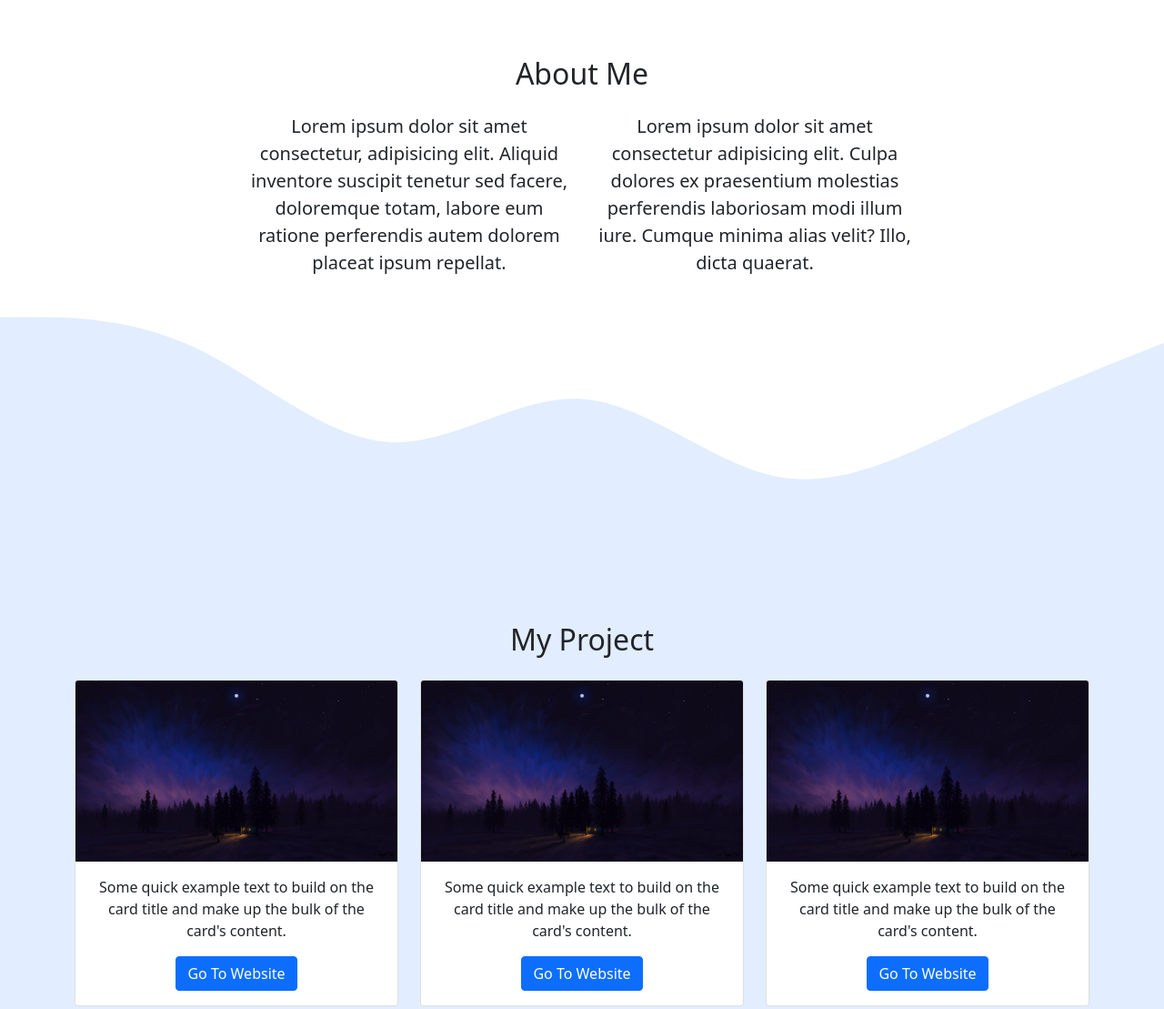
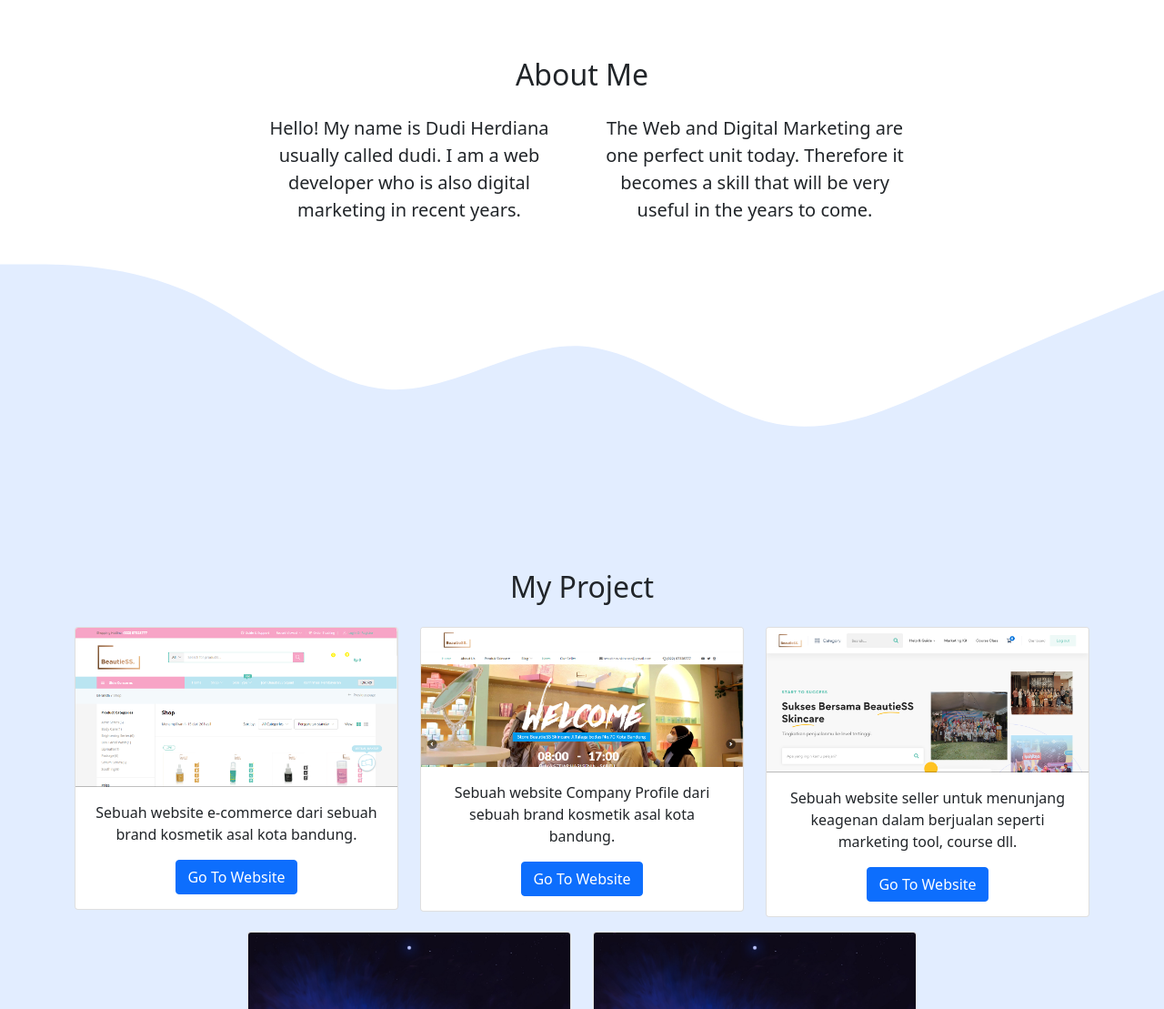
Before and after one commit to dudiherdiana28/dudiherdiana28.github.io, a plain HTML site: page index.html in a window 1280 px wide. Shown: the part 820-1929 px from the top of the page at 91% size. Drawn offline with nearby package versions, Linux system fonts and the light colour scheme.

Commit message:
mengupdate beberapa tampilan

```diff
--- a/index.html
+++ b/index.html
@@ -18,7 +18,7 @@
     <!-- Navbar -->
     <nav class="navbar sticky-top navbar-expand-lg navbar-dark bg-primary shadow-sm">
       <div class="container">
-        <a class="navbar-brand" href="#">My Portofolio</a>
+        <a class="navbar-brand" href="#">Dudi Herdiana</a>
         <button class="navbar-toggler" type="button" data-bs-toggle="collapse" data-bs-target="#navbarNavAltMarkup" aria-controls="navbarNavAltMarkup" aria-expanded="false" aria-label="Toggle navigation">
           <span class="navbar-toggler-icon"></span>
         </button>
@@ -39,8 +39,12 @@
       <img src="img/profile.jpg" class="rounded-circle img-thumbnail" alt="my-profile" width="180px" />
       <h1 class="display-4">Dudi Herdiana</h1>
       <p class="lead"></p>
-      <p>Sosial Media</p>
-      <p class="sosial-media ml-3"><i class="bi bi-instagram"></i><i class="bi bi-linkedin"></i></p>
+      <p class="sosial-text">Sosial Media</p>
+      <p class="sosial-media ml-3">
+        <a href="https://www.instagram.com/dudiherdiana28/"><img src="img/icon/instagram.png" width="24p" class="img-fluid img-thumbnail" /></a>
+        <a href="https://id.linkedin.com/in/dudiherdiana28"><img src="img/icon/linkedin.png" width="24p" class="img-fluid img-thumbnail" /></a>
+        <a href="mailto:azherdiana@gmail.com"><img src="img/icon/mail.png" width="24p" class="img-fluid img-thumbnail" /></a>
+      </p>
       <svg xmlns="http://www.w3.org/2000/svg" viewBox="0 0 1440 320">
         <path
           fill="#FFFFFF"
@@ -61,10 +65,10 @@
         </div>
         <div class="row justify-content-center fs-5 text-center">
           <div class="col-md-4" data-aos="fade-right" data-aos-duration="2000">
-            <p>Lorem ipsum dolor sit amet consectetur, adipisicing elit. Aliquid inventore suscipit tenetur sed facere, doloremque totam, labore eum ratione perferendis autem dolorem placeat ipsum repellat.</p>
+            <p>Hello! My name is Dudi Herdiana usually called dudi. I am a web developer who is also digital marketing in recent years.</p>
           </div>
           <div class="col-md-4" data-aos="fade-left" data-aos-duration="2000" data-aos-delay="200">
-            <p>Lorem ipsum dolor sit amet consectetur adipisicing elit. Culpa dolores ex praesentium molestias perferendis laboriosam modi illum iure. Cumque minima alias velit? Illo, dicta quaerat.</p>
+            <p>The Web and Digital Marketing are one perfect unit today. Therefore it becomes a skill that will be very useful in the years to come.</p>
           </div>
         </div>
       </div>
@@ -89,27 +93,27 @@
         <div class="row justify-content-center">
           <div class="col-md-4 mb-3 text-center" data-aos="flip-left" data-aos-duration="500">
             <div class="card">
-              <img src="img/project.JPG" class="card-img-top" alt="project 1" />
+              <img src="img/project 1.PNG" class="card-img-top" alt="project 1" />
               <div class="card-body">
-                <p class="card-text">Some quick example text to build on the card title and make up the bulk of the card's content.</p>
+                <p class="card-text">Sebuah website e-commerce dari sebuah brand kosmetik asal kota bandung.</p>
                 <a href="https://beautiess.co.id/" class="btn btn-primary" target="_blank">Go To Website</a>
               </div>
             </div>
           </div>
           <div class="col-md-4 mb-3 text-center" data-aos="flip-left" data-aos-duration="500" data-aos-delay="100">
             <div class="card">
-              <img src="img/project.JPG" class="card-img-top" alt="project 2" />
+              <img src="img/project_2.PNG" class="card-img-top" alt="project 2" />
               <div class="card-body">
-                <p class="card-text">Some quick example text to build on the card title and make up the bulk of the card's content.</p>
+                <p class="card-text">Sebuah website Company Profile dari sebuah brand kosmetik asal kota bandung.</p>
                 <a href="https://beautiessskincare.com/" class="btn btn-primary" target="_blank">Go To Website</a>
               </div>
             </div>
           </div>
           <div class="col-md-4 mb-3 text-center" data-aos="flip-left" data-aos-duration="500" data-aos-delay="200">
             <div class="card">
-              <img src="img/project.JPG" class="card-img-top" alt="project 3" />
+              <img src="img/project_3.PNG" class="card-img-top" alt="project 3" />
               <div class="card-body">
-                <p class="card-text">Some quick example text to build on the card title and make up the bulk of the card's content.</p>
+                <p class="card-text">Sebuah website seller untuk menunjang keagenan dalam berjualan seperti marketing tool, course dll.</p>
                 <a href="https://seller.beautiessskincare.com/" class="btn btn-primary" target="_blank">Go To Website</a>
               </div>
             </div>
@@ -184,7 +188,7 @@
 
     <!-- footer -->
     <footer class="bg-primary text-white text-center pb-5">
-      <p>Created with <i class="bi bi-heart-fill text-danger"></i> by <a href="#" class="text-white fw-bold">Dudi Herdiana</a></p>
+      <p>Created with <i class="bi bi-heart-fill text-danger" data-aos="zoom-in-up" data-aos-duration="500"></i> by <a href="#" class="text-white fw-bold">Dudi Herdiana</a></p>
     </footer>
     <script src="https://cdn.jsdelivr.net/npm/bootstrap@5.0.2/dist/js/bootstrap.bundle.min.js" integrity="sha384-MrcW6ZMFYlzcLA8Nl+NtUVF0sA7MsXsP1UyJoMp4YLEuNSfAP+JcXn/tWtIaxVXM" crossorigin="anonymous"></script>
     <script src="https://unpkg.com/aos@2.3.1/dist/aos.js"></script>
@@ -197,8 +201,10 @@
     <script src="https://cdnjs.cloudflare.com/ajax/libs/gsap/3.7.0/gsap.min.js"></script>
     <script>
       gsap.registerPlugin(TextPlugin)
-      gsap.to(".lead", { duration: 2, delay: 1.5, text: "Pendongeng | Terbaik", ease: "none" })
+      gsap.to(".lead", { duration: 2, delay: 1.5, text: "Web Developer | Digital Marketing", ease: "none" })
       gsap.from(".jumbotron img", { duration: 1, y: -100, opacity: 0 })
+      gsap.from(".sosial-text", { duration: 1, delay: 0.5, y: -100, opacity: 0, ease: "expo" })
+      gsap.from(".sosial-media", { duration: 1, delay: 1, y: -100, opacity: 0, ease: "expo" })
       gsap.from(".navbar", { duration: 1.5, y: "-100", opacity: 0, ease: "bounce" })
       gsap.from(".display-4", { duration: 1, x: -50, opacity: 0, delay: 0.5, ease: "back" })
     </script>
```
Also changed, not shown: img/icon/instagram.png (added), img/icon/linkedin.png (added), img/icon/mail.png (added), img/project 1.PNG (added), img/project_2.PNG (added), img/project_3.PNG (added).
